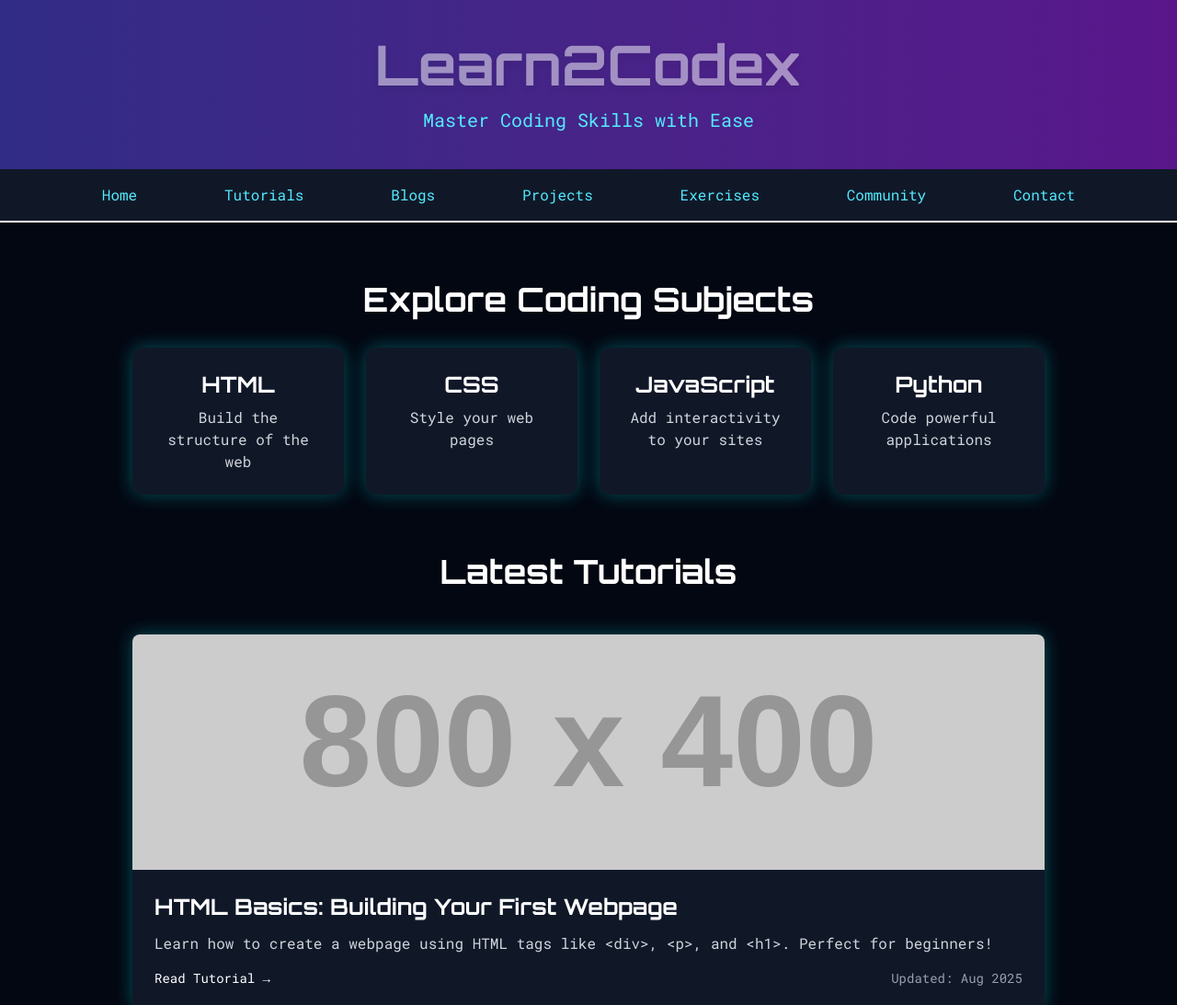
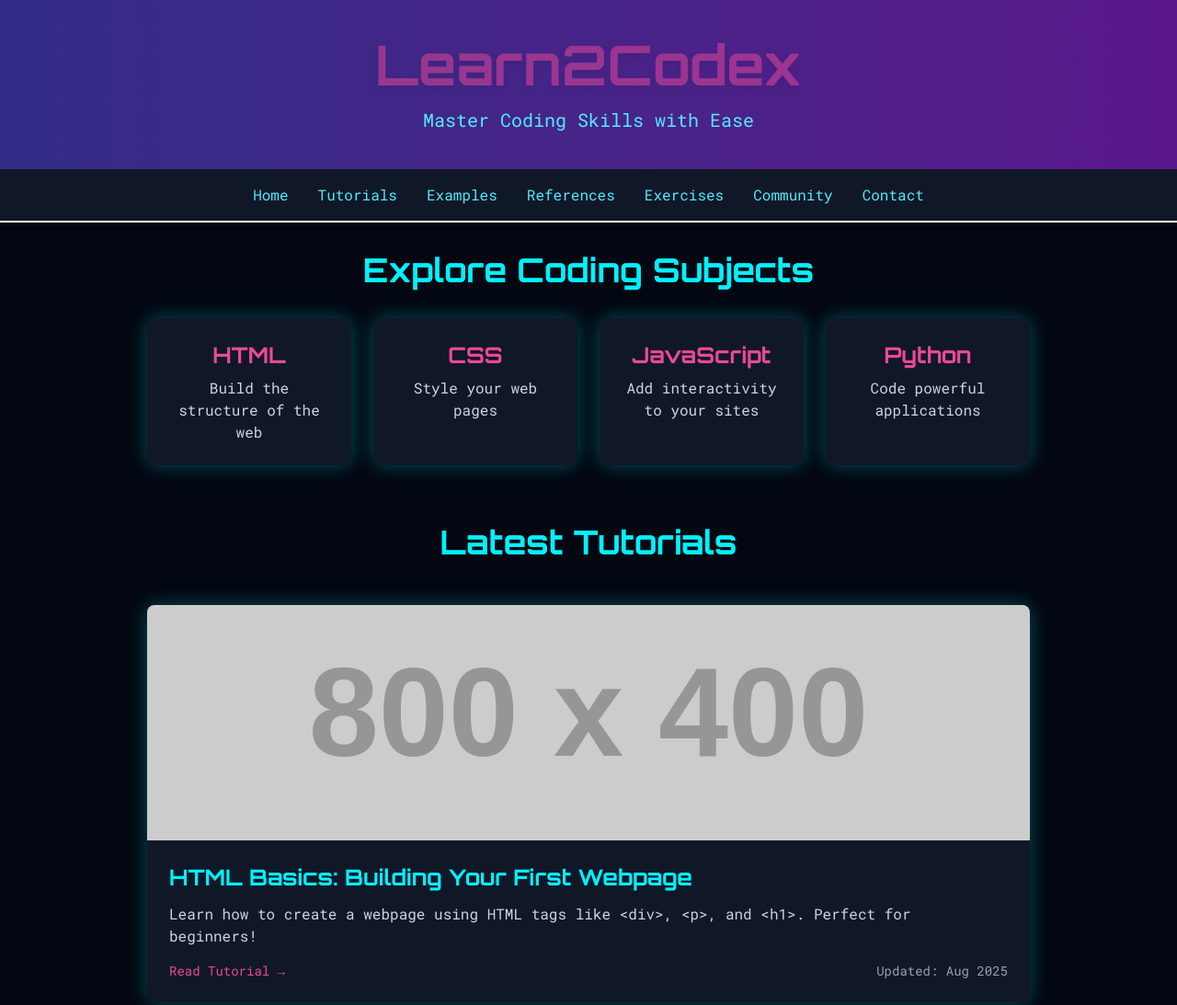
Before and after one commit to yadav1902ashutosh/learn2codex, a website: page index.html in a window 1280 px wide. Shown: the top 1093 px of the page at 92% size. Drawn offline with Linux system fonts and the light colour scheme; placeholder pictures from the web are drawn by us.

Commit message:
some changes have been made to the following files:

```diff
--- a/index.html
+++ b/index.html
@@ -5,14 +5,15 @@
   <meta name="viewport" content="width=device-width, initial-scale=1.0"/>
   <title>Learn2Codex - Master Coding Skills</title>
   <link href="output.css" rel="stylesheet" />
-  <style>
-    @import url('https://fonts.googleapis.com/css2?family=Orbitron:wght@400;700&family=Roboto+Mono&display=swap');
-    body { font-family: 'Roboto Mono', monospace; }
-    h1, h2, h3 { font-family: 'Orbitron', sans-serif; }
-    /* Hide scrollbars for cleaner look */
-    ::-webkit-scrollbar { display: none; }
-    html { scrollbar-width: none; }
-  </style>
+        <style>
+        @import url('https://fonts.googleapis.com/css2?family=Orbitron:wght@400;700&family=Roboto+Mono&display=swap');
+        body {
+            font-family: 'Roboto Mono', monospace;
+        }
+        h1, h2, h3 {
+            font-family: 'Orbitron', sans-serif;
+        }
+    </style>
 </head>
 <body class="bg-gray-950 text-white">
 
@@ -24,23 +25,23 @@
     </div>
   </header>
 
-  <!-- NAVIGATION -->
-  <nav class="bg-gray-900 sticky top-0 z-20 border-b-2 border-neon-blue shadow-md">
-    <div class="container mx-auto px-4">
-      <ul class="flex justify-evenly py-4">
-        <li><a href="#" class="text-cyan-300 hover:text-neon-pink transition">Home</a></li>
-        <li><a href="#" class="text-cyan-300 hover:text-neon-pink transition">Tutorials</a></li>
-        <li><a href="#" class="text-cyan-300 hover:text-neon-pink transition">Blogs</a></li>
-        <li><a href="#" class="text-cyan-300 hover:text-neon-pink transition">Projects</a></li>
-        <li><a href="#" class="text-cyan-300 hover:text-neon-pink transition">Exercises</a></li>
-        <li><a href="#" class="text-cyan-300 hover:text-neon-pink transition">Community</a></li>
-        <li><a href="#" class="text-cyan-300 hover:text-neon-pink transition">Contact</a></li>
-      </ul>
+<nav class="bg-gray-900 sticky top-0 z-10 border-b-2 border-neon-blue overflow-x-auto no-scrollbar scroll-smooth snap-x">
+    <div class="px-4 py-4 flex justify-center min-w-max">
+        <ul class="flex gap-x-8 whitespace-nowrap pl-10 pr-10">
+            <li><a href="#" class="text-cyan-300 hover:text-neon-pink transition duration-300 snap-start">Home</a></li>
+            <li><a href="#" class="text-cyan-300 hover:text-neon-pink transition duration-300 snap-start">Tutorials</a></li>
+            <li><a href="#" class="text-cyan-300 hover:text-neon-pink transition duration-300 snap-start">Examples</a></li>
+            <li><a href="#" class="text-cyan-300 hover:text-neon-pink transition duration-300 snap-start">References</a></li>
+            <li><a href="#" class="text-cyan-300 hover:text-neon-pink transition duration-300 snap-start">Exercises</a></li>
+            <li><a href="#" class="text-cyan-300 hover:text-neon-pink transition duration-300 snap-start">Community</a></li>
+            <li><a href="#" class="text-cyan-300 hover:text-neon-pink transition duration-300 snap-start">Contact</a></li>
+        </ul>
     </div>
-  </nav>
+</nav>
+
 
   <!-- MAIN CONTENT -->
-  <main class="max-w-5xl mx-auto px-4 py-16 space-y-16">
+  <main class="w-full max-w-5xl mx-auto px-4 sm:px-6 lg:px-8 py-8 space-y-16">
 
     <!-- SUBJECT TILES -->
     <section>
@@ -110,18 +111,5 @@
       </div>
     </div>
   </footer>
-
-  <script>
-    tailwind.config = {
-      theme: {
-        extend: {
-          colors: {
-            'neon-blue': '#00f2fe',
-            'neon-pink': '#ec4899',
-          }
-        }
-      }
-    }
-  </script>
 </body>
 </html>
--- a/style.css
+++ b/style.css
@@ -1,2 +1,25 @@
+/* Import Google Fonts */
+@import url('https://fonts.googleapis.com/css2?family=Orbitron:wght@400;700&family=Roboto+Mono&display=swap');
 
-@import "tailwindcss";
+/* Custom Fonts */
+body {
+  font-family: 'Roboto Mono', monospace;
+}
+
+h1, h2, h3 {
+  font-family: 'Orbitron', sans-serif;
+}
+
+/* Hide scrollbars */
+.no-scrollbar::-webkit-scrollbar { display: none; }
+.no-scrollbar {
+  -ms-overflow-style: none;
+  scrollbar-width: none;
+}
+
+/* Tailwind v4 utilities */
+@import 'tailwindcss';
+
+/* Custom colors if you want to define them without Tailwind config */
+.text-neon-blue { color: #00f2fe; }
+.text-neon-pink { color: #ec4899; }
```
Also changed, not shown: blogs/index.html (+1 -9 lines), tutorials/index.html (+1 -20 lines), output.css.
